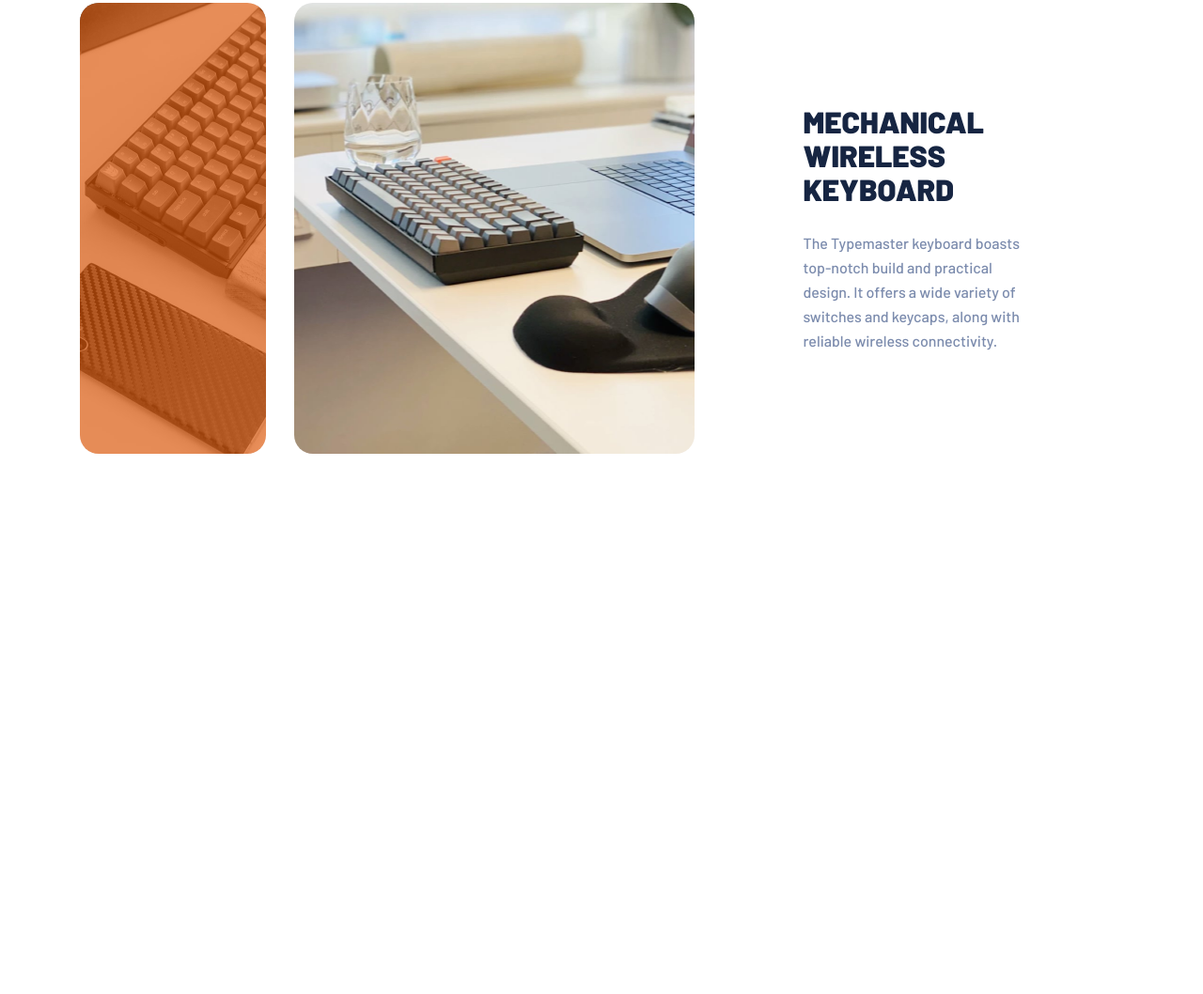
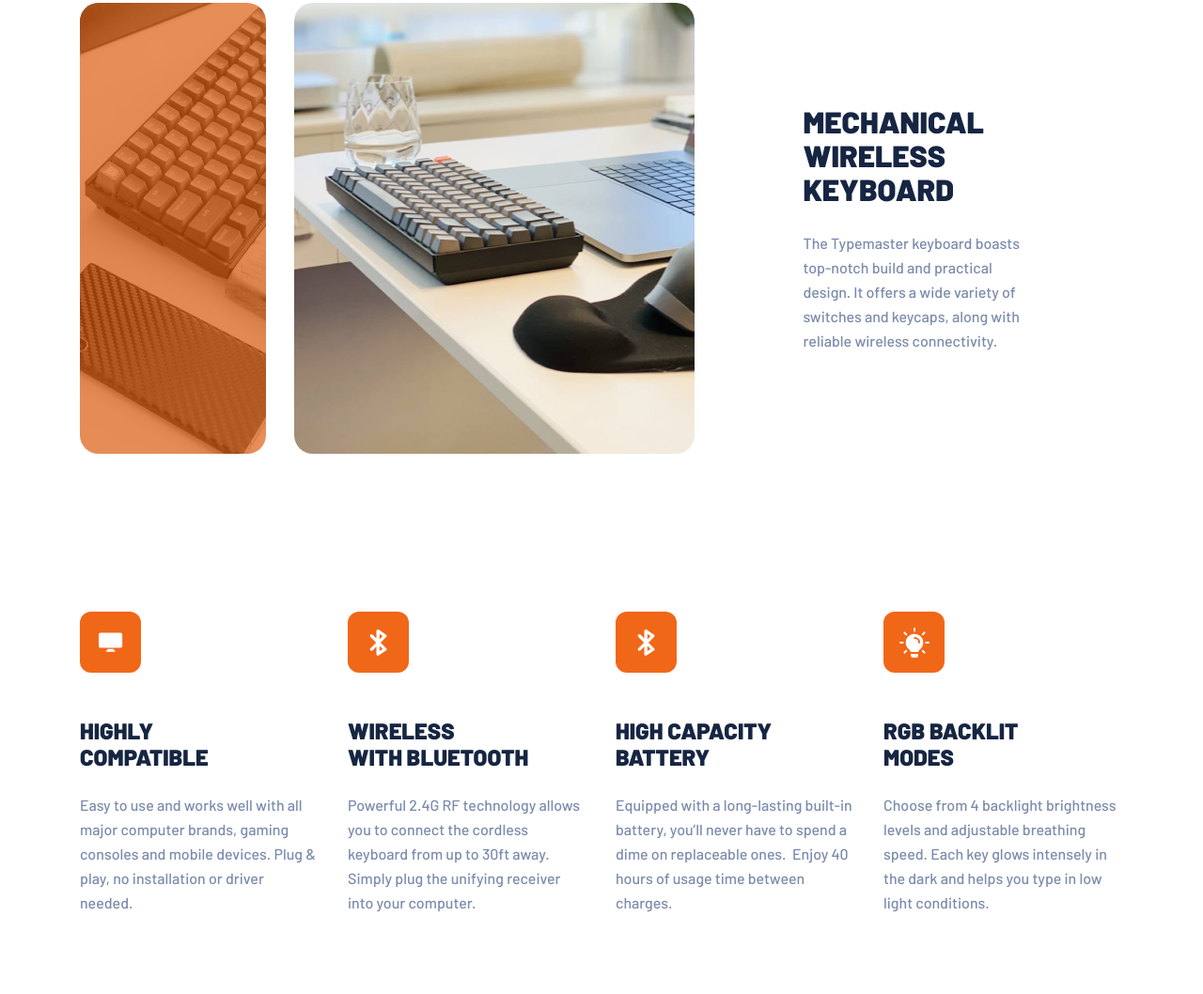
Before and after one commit to Ergashev95/typemaster-landing, a plain HTML site: page index.html in a window 1280 px wide. Shown: the part 703-1761 px from the top of the page at 94% size. Before the commit the page ends 1270 px from the top, so only its background shows below. Drawn offline with Linux system fonts and the light colour scheme.

Commit message:
add service section

```diff
--- a/css/main.css
+++ b/css/main.css
@@ -228,3 +228,45 @@ body {
     width: 100%;
 }
 /* PRODUCT SECTION */
+
+
+/* SERVICE SECTION */
+.service {
+    padding-top: 84px;
+    padding-bottom: 84px;
+}
+.service-cards {
+    display: flex;
+    column-gap: 30px;
+}
+.sevice-card {
+    max-width: 255px;
+    width: 100%;
+}
+.icon-monitor {
+    width: 65px;
+    height: 65px;
+    border-radius: 12px;
+    background-color: var(--orange);
+    display: flex;
+    justify-content: center;
+    align-items: center;
+}
+
+.service-card__title {
+    margin-top: 48px;
+    margin-bottom: 24px;
+    color: var(--dark-blue);
+    font-size: 24px;
+    font-weight: 900;
+    text-transform: uppercase;
+    line-height: 28px;
+}
+.service-card__text {
+    color: var(--dark-blue-opacity);
+    font-size: 16px;
+    font-weight: 500;
+    line-height: 26px;
+
+}
+/* SERVICE SECTION */
--- a/index.html
+++ b/index.html
@@ -75,6 +75,45 @@
           </div>
       </div>
     </section>
+
+    <section class="service">
+      <div class="container">
+        <div class="service-cards">
+          <div class="sevice-card icon">
+            <div class="icon-monitor">
+              <svg width="26" height="21" xmlns="http://www.w3.org/2000/svg"><path d="M15.673 17.755l2.253 2.939H7.51l2.253-2.939h5.91zM23.183.45a1.96 1.96 0 011.96 1.96v12.08a1.96 1.96 0 01-1.96 1.96H1.96A1.96 1.96 0 010 14.489V2.41A1.96 1.96 0 011.96.448z" fill="#FFF" fill-rule="nonzero"/></svg>
+            </div>
+            <h4 class="service-card__title">  Highly <br> compatible</h4>
+            <p class="service-card__text">  Easy to use and works well with all major computer brands, gaming consoles and mobile devices.
+              Plug & play, no installation or driver needed.</p>
+          </div>
+          <div class="sevice-card icon">
+            <div class="icon-monitor">
+              <svg width="19" height="28" xmlns="http://www.w3.org/2000/svg"><path d="M11.947 13.93l5.974-5.999a1.653 1.653 0 00-.25-2.537L10.076.282a1.663 1.663 0 00-2.592 1.37v7.942L3.533 5.6a1.641 1.641 0 00-2.326-.01 1.652 1.652 0 00-.01 2.336l5.953 6.002-5.953 6.002a1.653 1.653 0 00.01 2.338 1.64 1.64 0 002.326-.01l3.95-3.994v7.941c0 .61.348 1.172.887 1.459a1.659 1.659 0 001.705-.09l7.596-5.11a1.655 1.655 0 00.25-2.538l-5.974-5.996zm-1.111-9.173l3.358 2.26-3.358 3.372V4.757zm0 18.348v-5.632l3.358 3.372-3.358 2.26z" fill="#FFF" fill-rule="nonzero"/></svg>
+            </div>
+            <h4 class="service-card__title">   Wireless <br> with bluetooth</h4>
+            <p class="service-card__text">  Powerful 2.4G RF technology allows you to connect the cordless keyboard from up to 30ft away.
+              Simply plug the unifying receiver into your computer.</p>
+          </div>
+          <div class="sevice-card icon">
+            <div class="icon-monitor">
+              <svg width="19" height="28" xmlns="http://www.w3.org/2000/svg"><path d="M11.947 13.93l5.974-5.999a1.653 1.653 0 00-.25-2.537L10.076.282a1.663 1.663 0 00-2.592 1.37v7.942L3.533 5.6a1.641 1.641 0 00-2.326-.01 1.652 1.652 0 00-.01 2.336l5.953 6.002-5.953 6.002a1.653 1.653 0 00.01 2.338 1.64 1.64 0 002.326-.01l3.95-3.994v7.941c0 .61.348 1.172.887 1.459a1.659 1.659 0 001.705-.09l7.596-5.11a1.655 1.655 0 00.25-2.538l-5.974-5.996zm-1.111-9.173l3.358 2.26-3.358 3.372V4.757zm0 18.348v-5.632l3.358 3.372-3.358 2.26z" fill="#FFF" fill-rule="nonzero"/></svg>
+            </div>
+            <h4 class="service-card__title">    High  capacity <br> battery</h4>
+            <p class="service-card__text">    Equipped with a long-lasting built-in battery, you’ll never have to spend a dime on replaceable ones.
+              Enjoy 40 hours of usage time between charges.</p>
+          </div>
+          <div class="sevice-card icon">
+            <div class="icon-monitor">
+              <svg width="32" height="32" xmlns="http://www.w3.org/2000/svg"><path d="M20 28v1.667A2.345 2.345 0 0117.667 32h-3.334C13.213 32 12 31.147 12 29.28V28h8zm5.47-3.947l1.845 1.846a1 1 0 11-1.415 1.414l-1.845-1.845a1 1 0 111.414-1.415zm-17.523 0a1 1 0 010 1.415L6.1 27.313a.997.997 0 01-1.414 0 1 1 0 010-1.414l1.845-1.846a1 1 0 011.415 0zM14 6.88c2.813-.6 5.693.093 7.88 1.867A9.297 9.297 0 0125.333 16c0 2.88-1.306 5.547-3.56 7.333-.92.72-1.52 1.654-1.706 2.667v.013C20.04 26 20.027 26 20 26h-8l-.047.002-.046.011V26c-.187-1.053-.734-1.96-1.52-2.547-2.907-2.2-4.267-5.8-3.52-9.426.733-3.534 3.6-6.414 7.133-7.147zM31 15a1 1 0 010 2h-2.61a1 1 0 010-2H31zM3.61 15a1 1 0 010 2H1a1 1 0 010-2h2.61zm12.723-5c-.546 0-1 .453-1 1 0 .547.454 1 1 1A3.665 3.665 0 0120 15.667c0 .546.453 1 1 1 .547 0 1-.454 1-1A5.679 5.679 0 0016.333 10zm10.982-5.315a1 1 0 010 1.415l-1.846 1.845a1.003 1.003 0 01-1.414 0 1 1 0 010-1.414L25.9 4.685a1 1 0 011.415 0zm-21.214 0l1.846 1.846a1 1 0 11-1.415 1.414L4.687 6.1A1 1 0 116.1 4.685zM16 0a1 1 0 011 1v2.61a1 1 0 01-2 0V1a1 1 0 011-1z" fill="#FFF" fill-rule="nonzero"/></svg>            </div>
+            <h4 class="service-card__title">    RGB backlit <br> modes</h4>
+            <p class="service-card__text"> Choose from 4 backlight brightness levels and adjustable breathing speed. Each key glows intensely in the dark and helps
+              you type in low light conditions.</p>
+          </div>
+        </div>
+      </div>
+    </section>
+
   </main>
    <!-- SITE-MAIN -->
 
```
